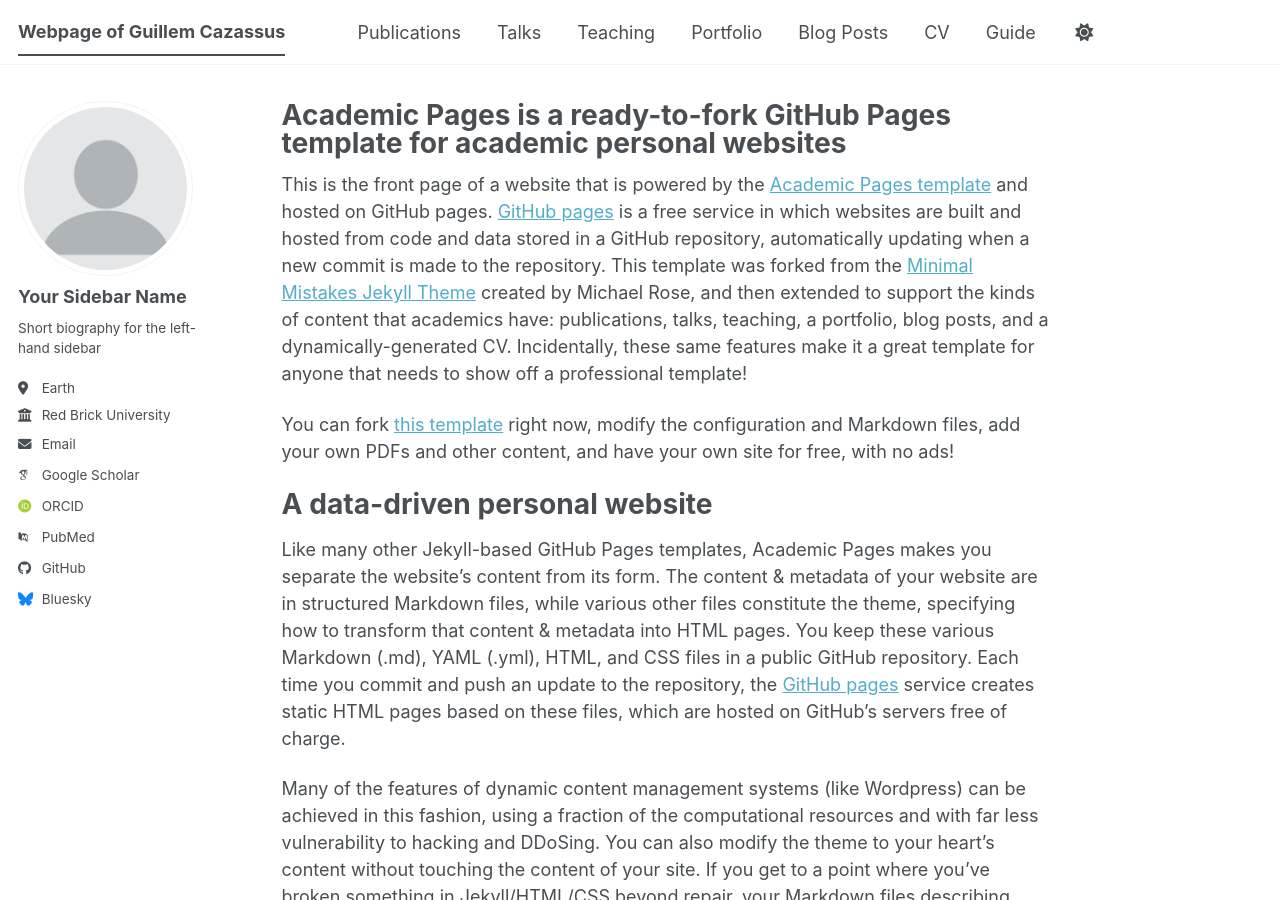
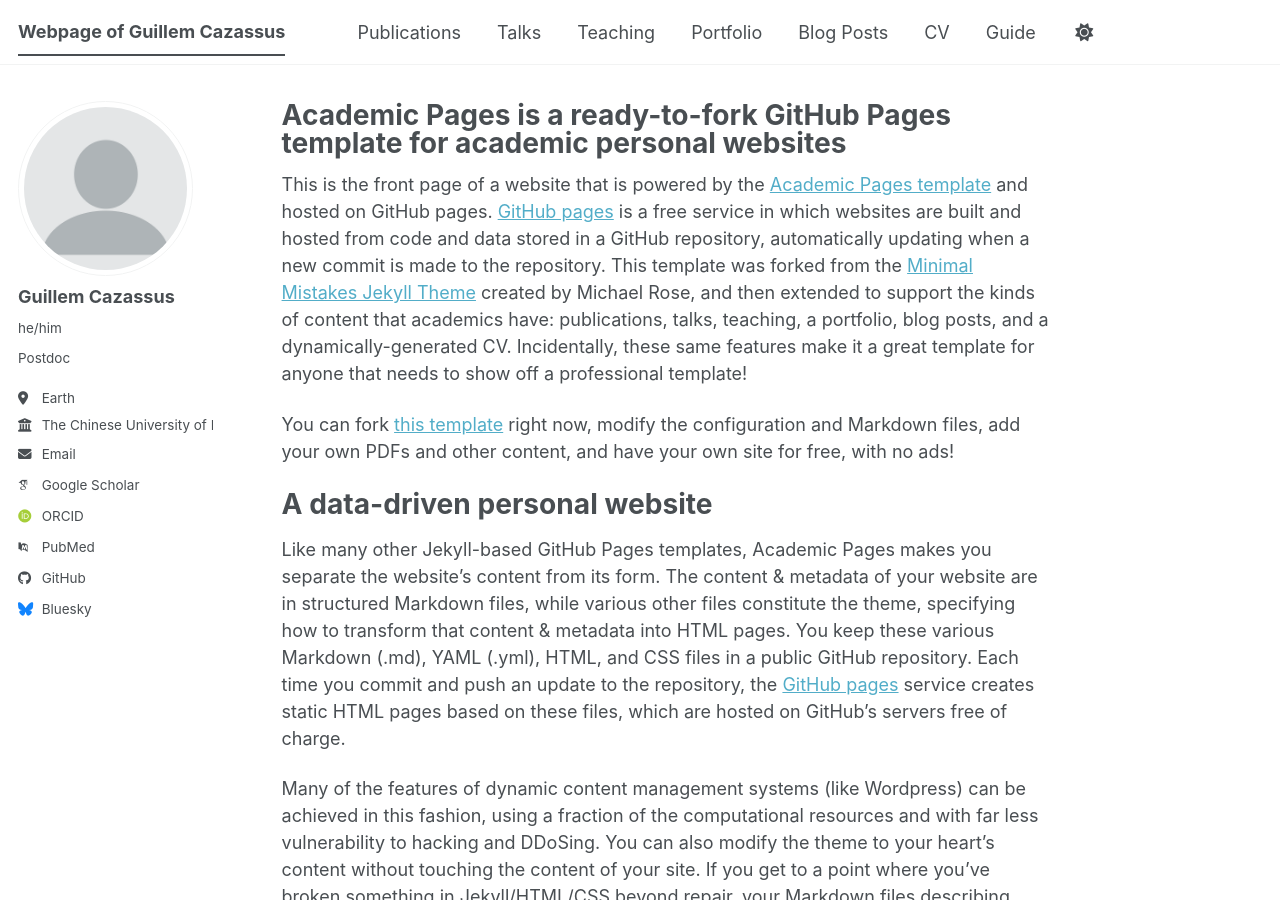
Before and after one commit to guillemcazassus/guillemcazassus, a Jekyll site: the page built from _pages/about.md, in a window 1280 px wide and 900 px high. Built offline with Jekyll 4.4.1, drawn with Linux system fonts in a browser that asks for light colours; some web fonts are replaced; a script bundle is joined from its source files by our own code; library files that are not in the unit come from our copies.

Commit message:
Update _config.yml

```diff
--- a/_config.yml
+++ b/_config.yml
@@ -24,13 +24,13 @@
 author:
   # Biographic information
   avatar           : "profile.png"
-  name             : "Your Sidebar Name"
-  pronouns         : # example: "she/her"
-  bio              : "Short biography for the left-hand sidebar"
+  name             : "Guillem Cazassus"
+  pronouns         : "he/him"
+  bio              : "Postdoc"
   location         : "Earth"
-  employer         : "Red Brick University"
+  employer         : "The Chinese University of Hong Kong"
   uri              : # URL
-  email            : "none@example.org"
+  email            : "gcazassus@proton.me"
 
   # Academic websites
   academia         : # URL
```
